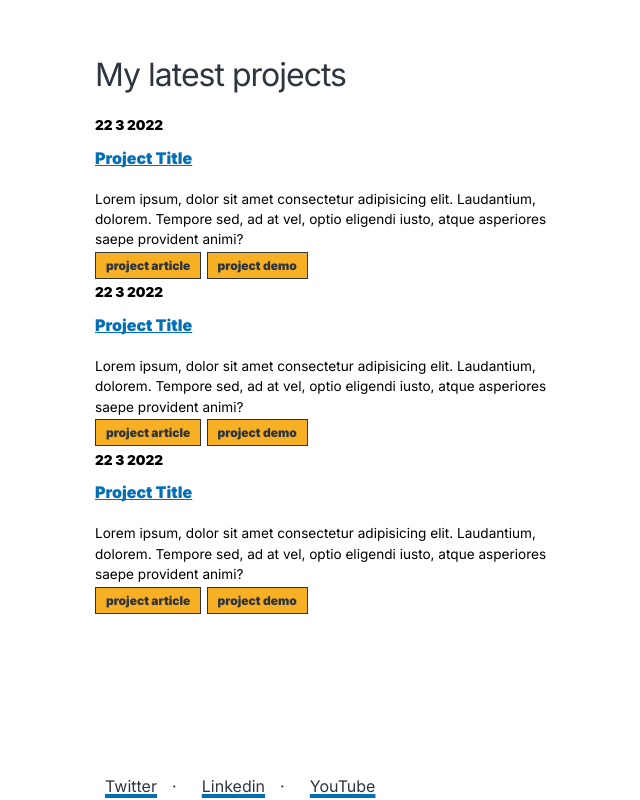
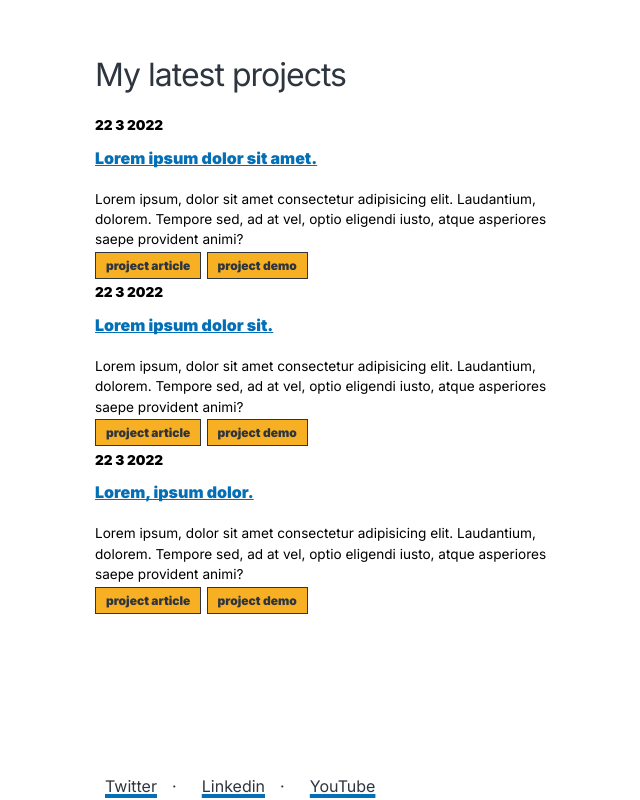
Before and after one commit to laxatzi/latestBlog, a plain HTML site: page index.html in a window 1280 px wide. Shown: the part 1751-2551 px from the top of the page, without its empty margins (193-833 px from the left). Drawn offline with nearby package versions, Linux system fonts and the light colour scheme.

Commit message:
MINOR-change dummy title in projects

```diff
--- a/index.html
+++ b/index.html
@@ -163,7 +163,9 @@
             </div>
             <div class="the-project">
               <small>22 3 2022</small>
-              <h3 class="project-title"><a href="">Project Title</a></h3>
+              <h3 class="project-title">
+                <a href="">Lorem ipsum dolor sit amet.</a>
+              </h3>
 
               <p class="project-desc">
                 Lorem ipsum, dolor sit amet consectetur adipisicing elit.
@@ -177,8 +179,9 @@
             </div>
             <div class="the-project">
               <small>22 3 2022</small>
-              <h3 class="project-title"><a href="">Project Title</a></h3>
-
+              <h3 class="project-title">
+                <a href="">Lorem ipsum dolor sit. </a>
+              </h3>
               <p class="project-desc">
                 Lorem ipsum, dolor sit amet consectetur adipisicing elit.
                 Laudantium, dolorem. Tempore sed, ad at vel, optio eligendi
@@ -191,7 +194,7 @@
             </div>
             <div class="the-project">
               <small>22 3 2022</small>
-              <h3 class="project-title"><a href="">Project Title</a></h3>
+              <h3 class="project-title"><a href="">Lorem, ipsum dolor.</a></h3>
 
               <p class="project-desc">
                 Lorem ipsum, dolor sit amet consectetur adipisicing elit.
```
